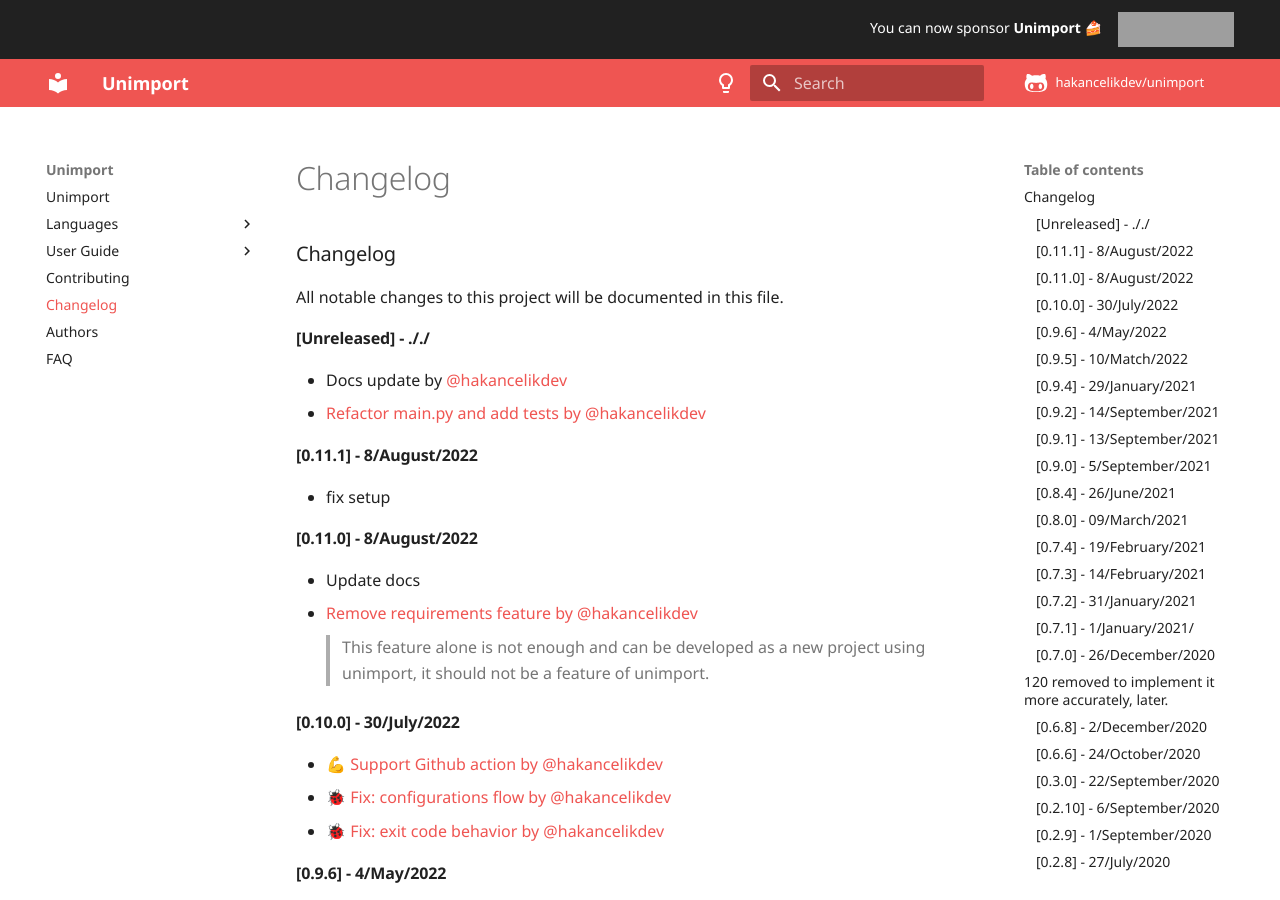
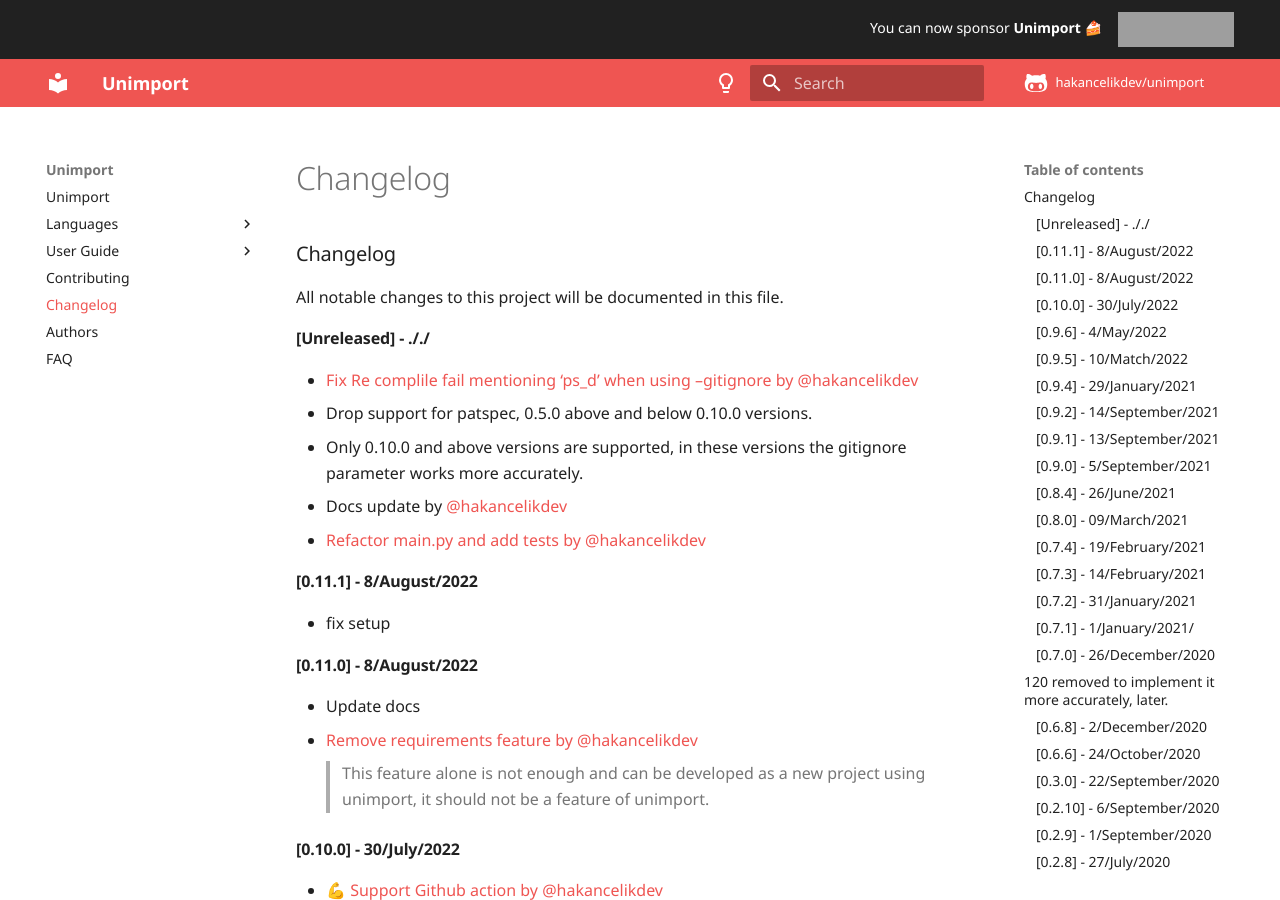
Before and after one commit to hakancelikdev/unimport, an MkDocs documentation site: the page built from docs/CHANGELOG.md, in a window 1280 px wide and 900 px high. Built offline with MkDocs 1.6.1 and Material for MkDocs 9.7.7, drawn with Linux system fonts in a browser that asks for light colours; comment, search, counter and statistics services are not loaded; the version menu is left out; grey boxes are pictures that could not be loaded.

Commit message:
Docs update

```diff
--- a/docs/CHANGELOG.md
+++ b/docs/CHANGELOG.md
@@ -4,6 +4,10 @@
 
 ## [Unreleased] - ././
 
+- [Fix Re complile fail mentioning 'ps_d' when using --gitignore by @hakancelikdev](https://github.com/hakancelikdev/unimport/pull/241)
+  - Drop support for patspec, 0.5.0 above and below 0.10.0 versions.
+  - Only 0.10.0 and above versions are supported, in these versions the gitignore
+    parameter works more accurately.
 - Docs update by @hakancelikdev
 - [Refactor main.py and add tests by @hakancelikdev](https://github.com/hakancelikdev/unimport/pull/238)
 
```
